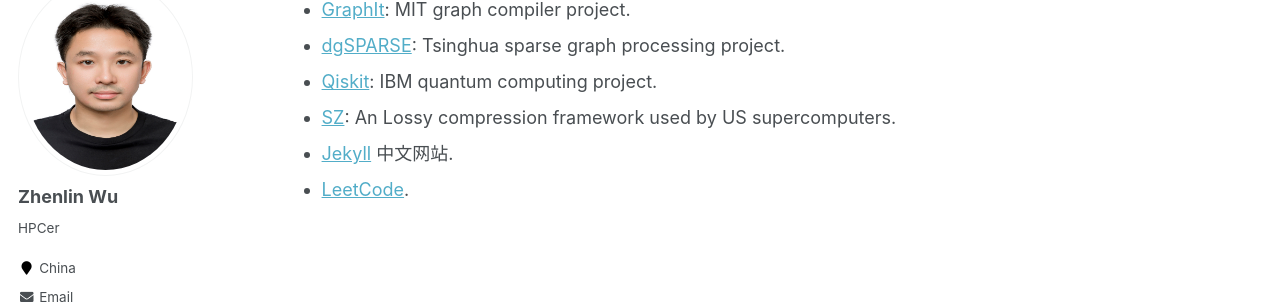
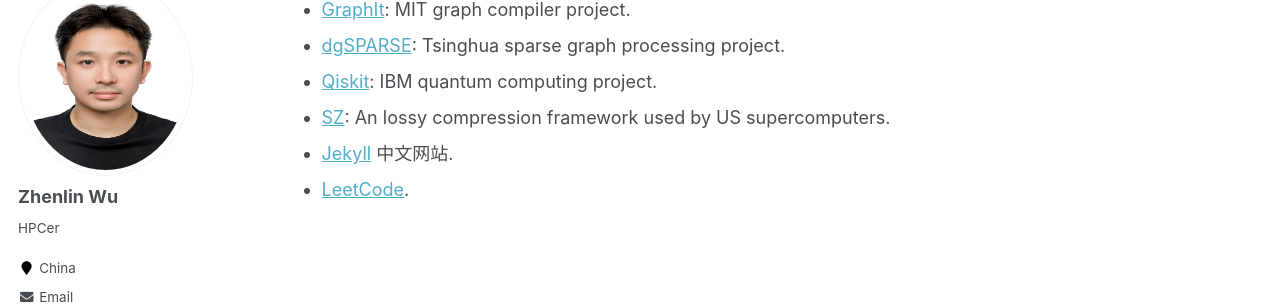
Before and after one commit to zhenlin-work/zhenlin-work.github.io, a Jekyll site: the page built from resources.md, in a window 1280 px wide. Shown: the part 140-444 px from the top of the page. Built offline with Jekyll 4.4.1, drawn with Linux system fonts in a browser that asks for light colours; our own code applies the rules of GitHub Pages for plain Markdown files.

```diff
--- a/resources.md
+++ b/resources.md
@@ -1,6 +1,6 @@
 - [GraphIt](https://graphit-lang.org/): MIT graph compiler project.
 - [dgSPARSE](https://dgsparse.github.io/): Tsinghua sparse graph processing project.
 - [Qiskit](https://qiskit.org/documentation/getting_started.html/): IBM quantum computing project.
-- [SZ](https://szcompressor.org/): An Lossy compression framework used by US supercomputers.
+- [SZ](https://szcompressor.org/): An lossy compression framework used by US supercomputers.
 - [Jekyll](http://jekyllcn.com/) 中文网站.
 - [LeetCode](https://leetcode-cn.com/problemset/all/).
```
